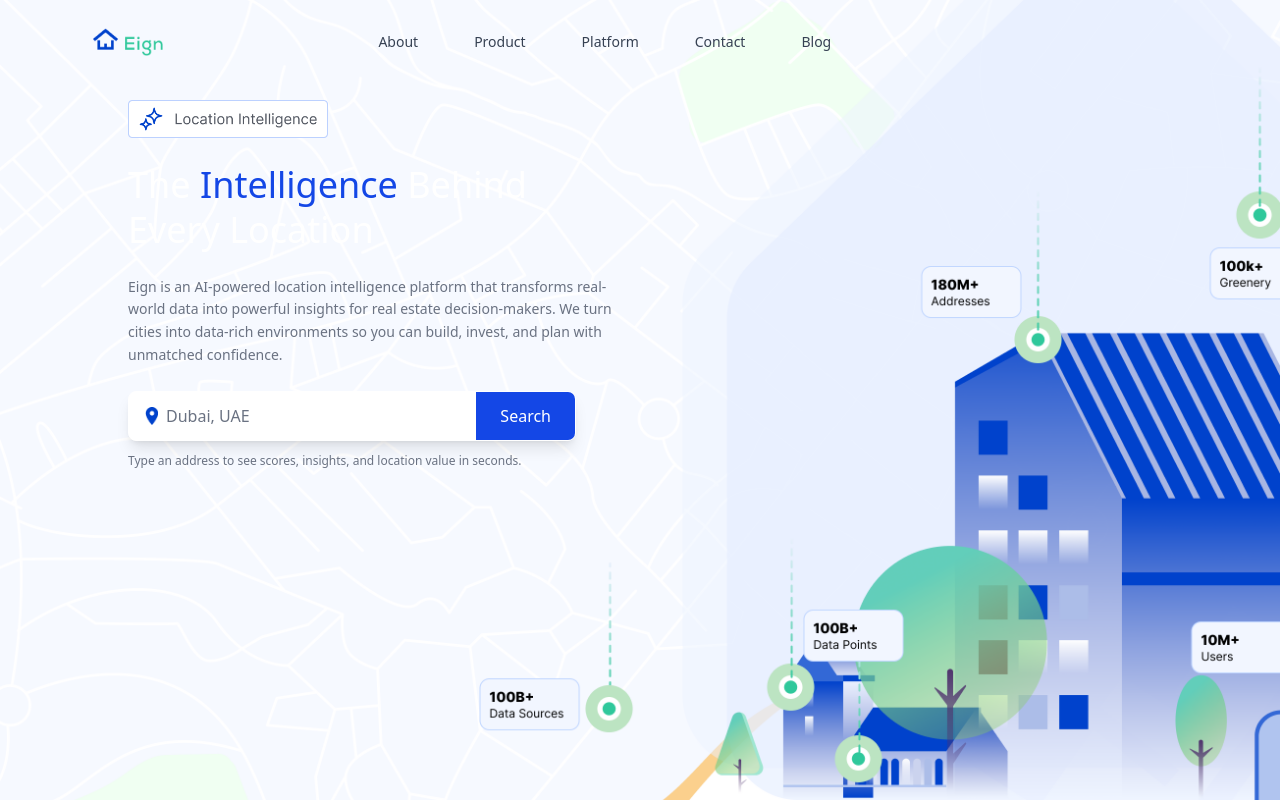
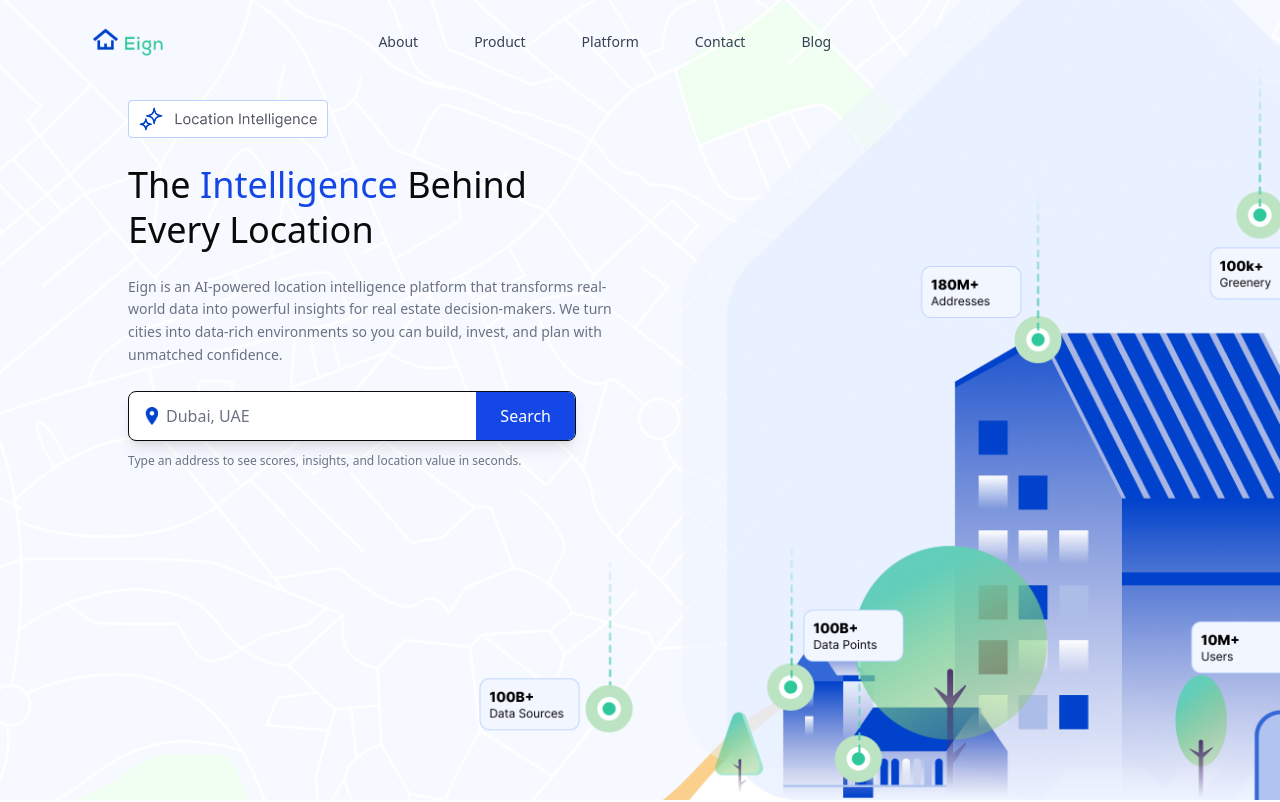
Before and after one commit to keyup-lo/eign-frontend, a Next.js app: page / in a window 1280 px wide. Shown: the top 802 px of the page. Built offline with nearby package versions, Linux system fonts and the light colour scheme.

Commit message:
update globals css file

```diff
--- a/src/app/globals.css
+++ b/src/app/globals.css
@@ -3,8 +3,8 @@
 @import url('https://fonts.googleapis.com/css2?family=Inter:wght@100;200;300;400;500;600;700;800;900&display=swap');
 
 :root {
-  --background: #171717;
-  --foreground: #ffffff;
+  --background: #ededed;
+  --foreground: #0a0a0a;
 }
 
 @theme inline {
@@ -12,13 +12,6 @@
   --color-foreground: var(--foreground);
   --font-sans: 'Poppins', ui-sans-serif, system-ui, sans-serif;
   --font-mono: var(--font-geist-mono);
-}
-
-@media (prefers-color-scheme: dark) {
-  :root {
-    --background: #ededed;
-    --foreground: #0a0a0a;
-  }
 }
 
 body {
```
